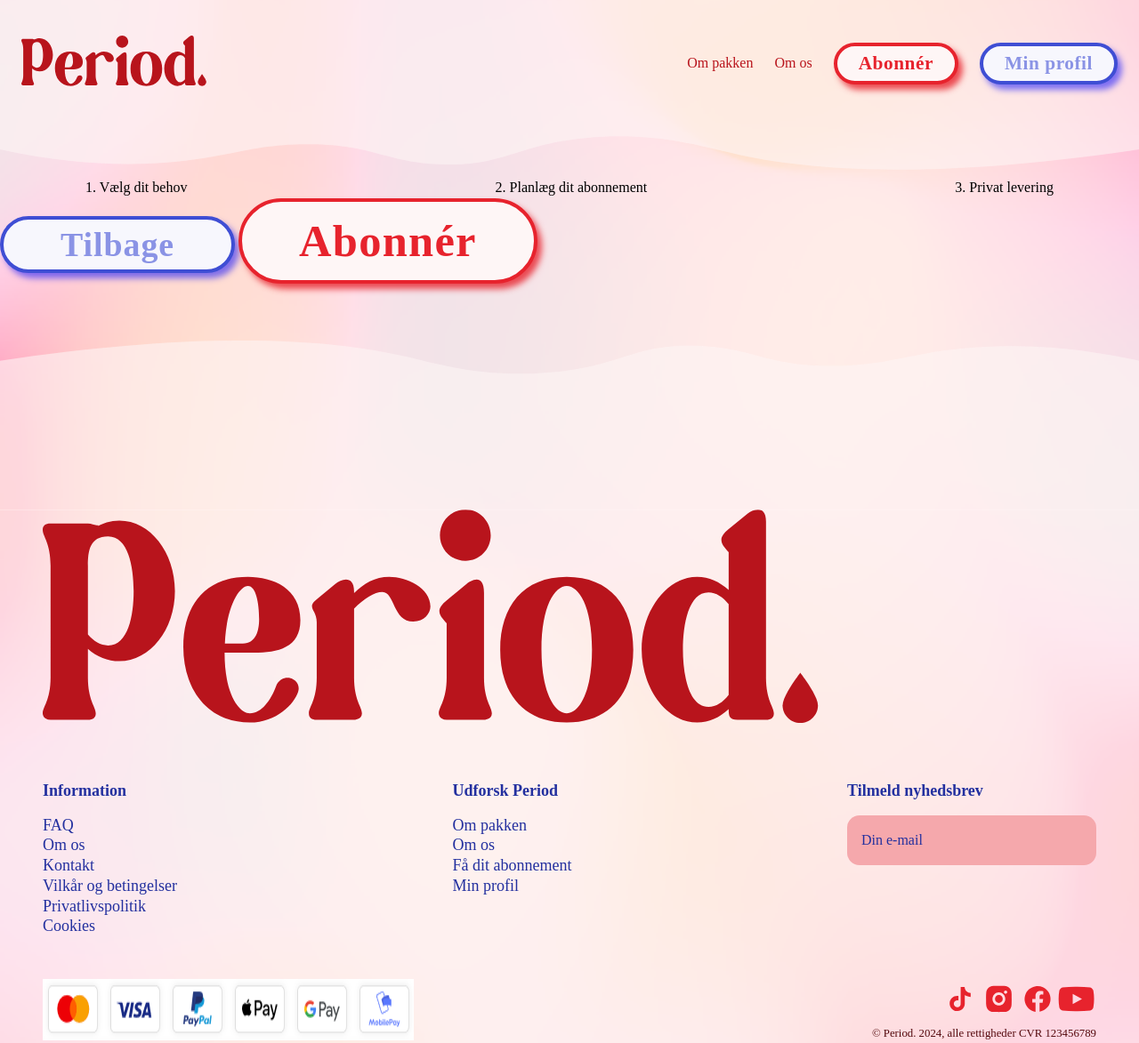
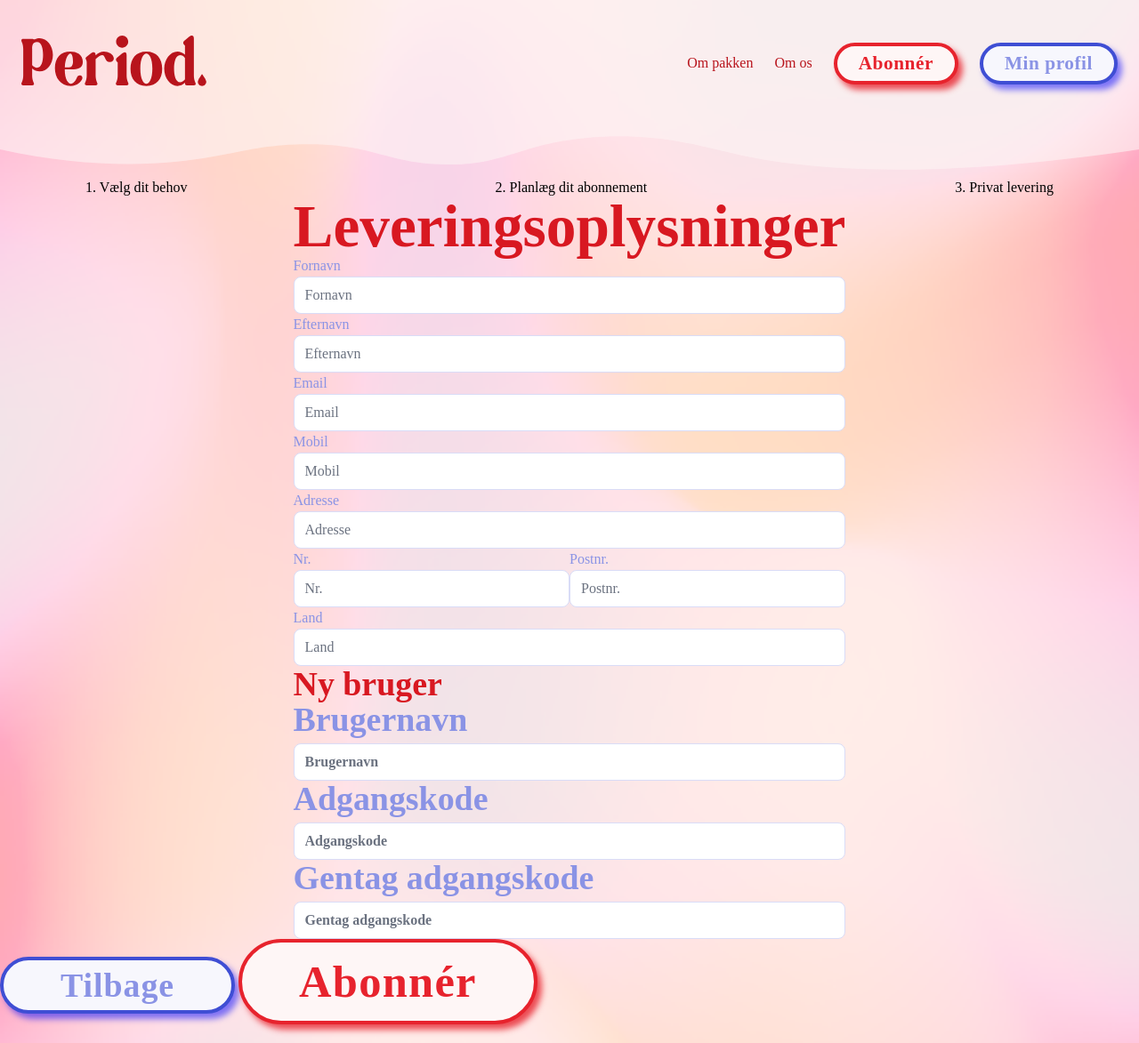
Before and after one commit to laba0002/period, an Astro site: page /stepthree in a window 1280 px wide. Shown: the top 1173 px of the page at 89% size. Built offline with nearby package versions, Linux system fonts and the light colour scheme; Astro itself is replaced by a stand-in of ours; a web font is replaced by a local one.

Commit message:
indhold til steps

```diff
--- a/src/pages/laststep.astro
+++ b/src/pages/laststep.astro
@@ -5,7 +5,9 @@ import AbonnerLayout from "../layouts/AbonnerLayout.astro";
 
 <AbonnerLayout title="Tak for din bestilling!">
     <article class="px-sm flex flex-col max-w-lg md:max-w-2xl lg:max-w-6xl mx-auto">
-        <h1></h1>
+        <h1>Tak for din bestilling!</h1>
+        <h3>Din krop og dit behov  ændrer sig, så selvfølgelig skal dit abonnement også kunne det!</h3>
+        <h4>Log ind på din profil og se dit abonnement</h4>
     </article>
     <Button variant="secondary" size="medium" href="/steptwo">
         <a href="/ompakken">Læs mere om pakken</a>
--- a/src/pages/stepthree.astro
+++ b/src/pages/stepthree.astro
@@ -18,13 +18,67 @@ import AbonnerLayout from "../layouts/AbonnerLayout.astro";
             </ol>
         </nav>
         <h1></h1>
-        <form class="flex flex-col gap-6">
+        <form class="max-w-4xl mx-auto p-6 space-y-6">
+            <section>
+                <h2 class="text-2xl font-bold text-red-600 mb-4">Leveringsoplysninger</h2>
+                <div class="space-y-4">
+                    <label for="firstname" class="text-lg text-blue-700">Fornavn</label>
+                    <input type="text" id="firstname" name="firstname" placeholder="Fornavn" class="w-full p-3 rounded-lg border border-blue-300 focus:outline-none focus:ring-2 focus:ring-blue-500">
+                </div>
+                <div class="space-y-4">
+                    <label for="lastname" class="text-lg text-blue-700">Efternavn</label>
+                    <input type="text" id="lastname" name="lastname" placeholder="Efternavn" class="w-full p-3 rounded-lg border border-blue-300 focus:outline-none focus:ring-2 focus:ring-blue-500">
+                </div>
+                <div class="space-y-4">
+                    <label for="email" class="text-lg text-blue-700">Email</label>
+                    <input type="email" id="email" name="email" placeholder="Email" class="w-full p-3 rounded-lg border border-blue-300 focus:outline-none focus:ring-2 focus:ring-blue-500">
+                </div>
+                <div class="space-y-4">
+                    <label for="mobile" class="text-lg text-blue-700">Mobil</label>
+                    <input type="tel" id="mobile" name="mobile" placeholder="Mobil" class="w-full p-3 rounded-lg border border-blue-300 focus:outline-none focus:ring-2 focus:ring-blue-500">
+                </div>
+                <div class="space-y-4">
+                    <label for="address" class="text-lg text-blue-700">Adresse</label>
+                    <input type="text" id="address" name="address" placeholder="Adresse" class="w-full p-3 rounded-lg border border-blue-300 focus:outline-none focus:ring-2 focus:ring-blue-500">
+                </div>
+                <div class="flex space-x-4">
+                    <div class="w-1/2 space-y-4">
+                        <label for="number" class="text-lg text-blue-700">Nr.</label>
+                        <input type="text" id="number" name="number" placeholder="Nr." class="w-full p-3 rounded-lg border border-blue-300 focus:outline-none focus:ring-2 focus:ring-blue-500">
+                    </div>
+                    <div class="w-1/2 space-y-4">
+                        <label for="postalcode" class="text-lg text-blue-700">Postnr.</label>
+                        <input type="text" id="postalcode" name="postalcode" placeholder="Postnr." class="w-full p-3 rounded-lg border border-blue-300 focus:outline-none focus:ring-2 focus:ring-blue-500">
+                    </div>
+                </div>
+                <div class="space-y-4">
+                    <label for="country" class="text-lg text-blue-700">Land</label>
+                    <input type="text" id="country" name="country" placeholder="Land" class="w-full p-3 rounded-lg border border-blue-300 focus:outline-none focus:ring-2 focus:ring-blue-500">
+                </div>
+            </section>
+
+            <section>
+                <h4 class="text-2xl font-bold text-red-600 mb-4">Ny bruger</h2>
+                <div class="space-y-4">
+                    <label for="username" class="text-lg text-blue-700">Brugernavn</label>
+                    <input type="text" id="username" name="username" placeholder="Brugernavn" class="w-full p-3 rounded-lg border border-blue-300 focus:outline-none focus:ring-2 focus:ring-blue-500">
+                </div>
+                <div class="space-y-4">
+                    <label for="password" class="text-lg text-blue-700">Adgangskode</label>
+                    <input type="password" id="password" name="password" placeholder="Adgangskode" class="w-full p-3 rounded-lg border border-blue-300 focus:outline-none focus:ring-2 focus:ring-blue-500">
+                </div>
+                <div class="space-y-4">
+                    <label for="confirm-password" class="text-lg text-blue-700">Gentag adgangskode</label>
+                    <input type="password" id="confirm-password" name="confirm-password" placeholder="Gentag adgangskode" class="w-full p-3 rounded-lg border border-blue-300 focus:outline-none focus:ring-2 focus:ring-blue-500">
+                </div>
+            </section>
         </form>
+
     </article>
     <Button variant="secondary" size="medium" href="/steptwo">
         <a href="/steptwo">Tilbage</a>
     </Button>
-    <Button variant="primary" size="large" href="/stepthree">
+    <Button type="submit" variant="primary" size="large" href="/stepthree">
         <a href="/laststep">Abonnér</a>
     </Button>
 </AbonnerLayout>
```
